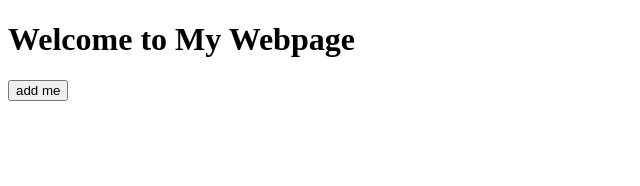
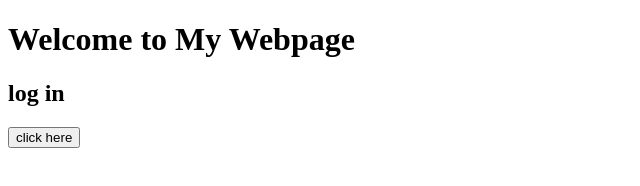
Before and after one commit to Neha772003/Practice-project1234, a plain HTML site: page index.html in a window 1280 px wide. Shown: the whole page, without its empty margins (0-640 px from the left). Drawn offline with Linux system fonts and the light colour scheme.

Commit message:
add new changes

```diff
--- a/index.html
+++ b/index.html
@@ -6,8 +6,8 @@
 <body>
 
 <h1>Welcome to My Webpage</h1>
-
-<button> add me </button>
+<h2>log in</h2>
+<button> click here</button>
 
 </body>
 </html>
```
